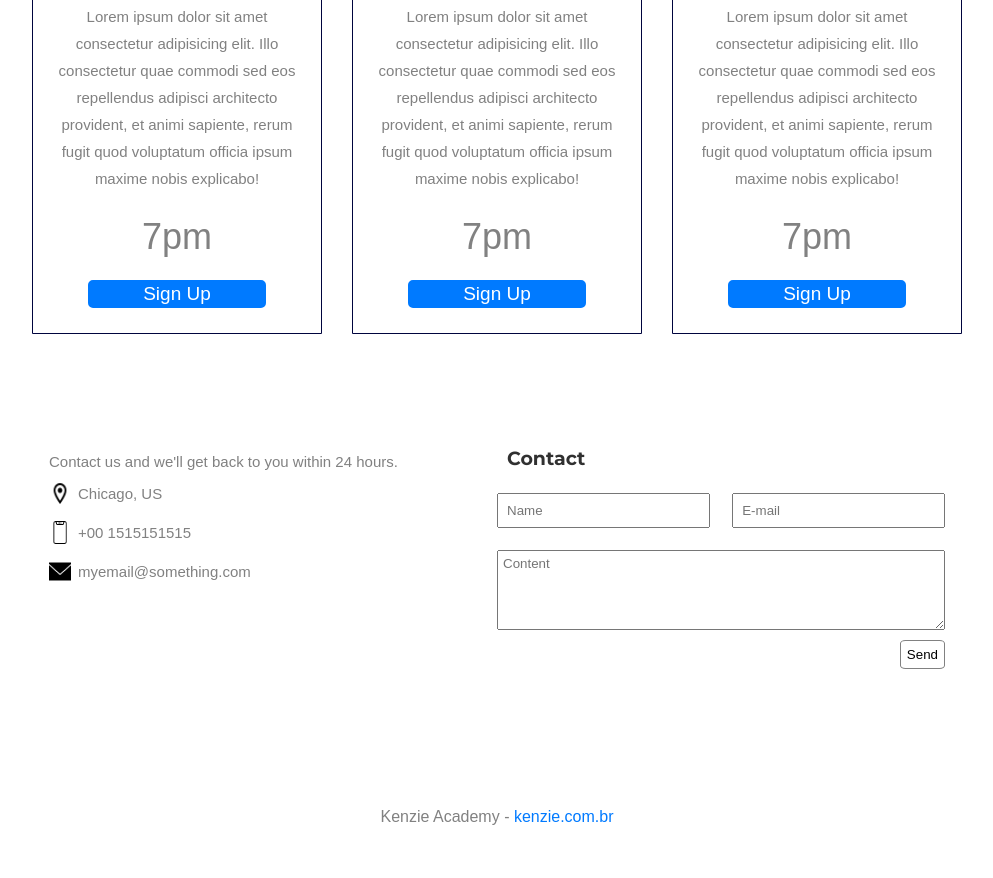
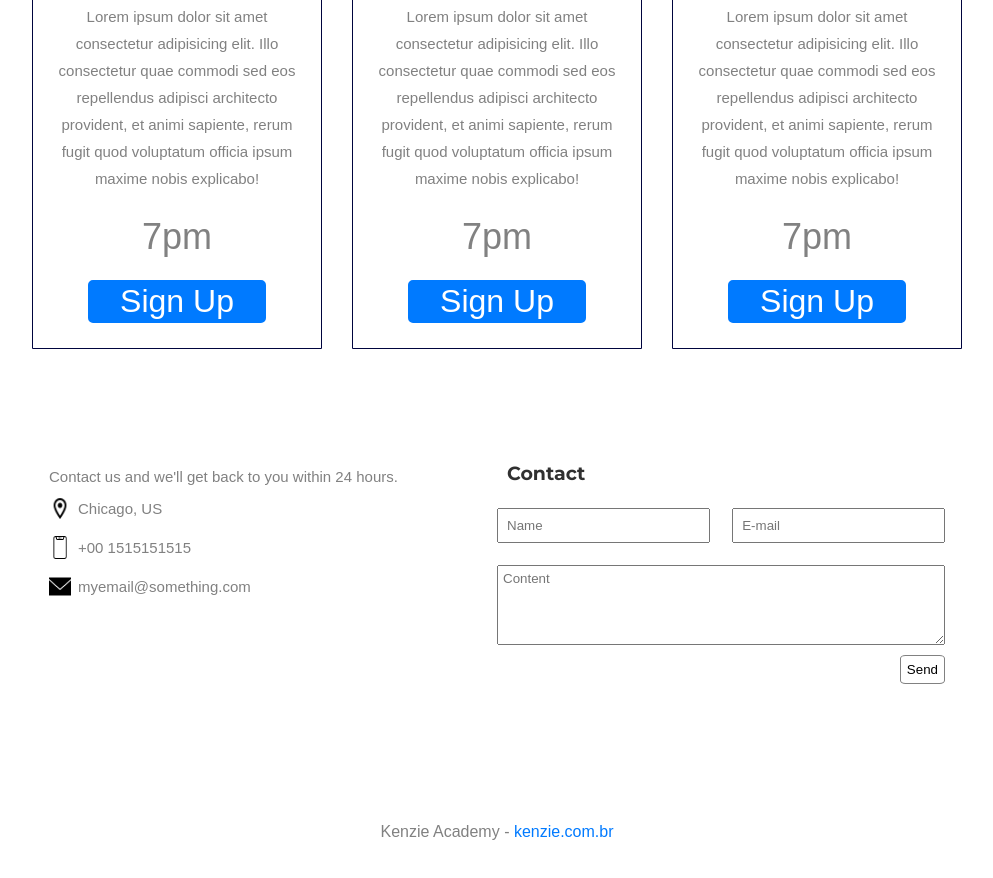
Before and after one commit to Kenzie-Academy-Brasil-Developers/estilizando-pagina-landing-page-kenzie-academy-sprint-3-AirtonSenna, a plain HTML site: page index.html in a window 1280 px wide. Shown: the part 3344-4222 px from the top of the page, without its empty margins (143-1136 px from the left). Drawn offline with Linux system fonts and the light colour scheme.

Commit message:
Correções aplicadas

```diff
--- a/assets/css/style.css
+++ b/assets/css/style.css
@@ -357,7 +357,7 @@ nav {
     border: 2px solid #007aff;
     background-color: #007aff;
     border-radius: 5px;
-    font-size: 19px;
+    font-size: 32px;
     width: -webkit-fill-available;
     max-width: 75%;
 
```
